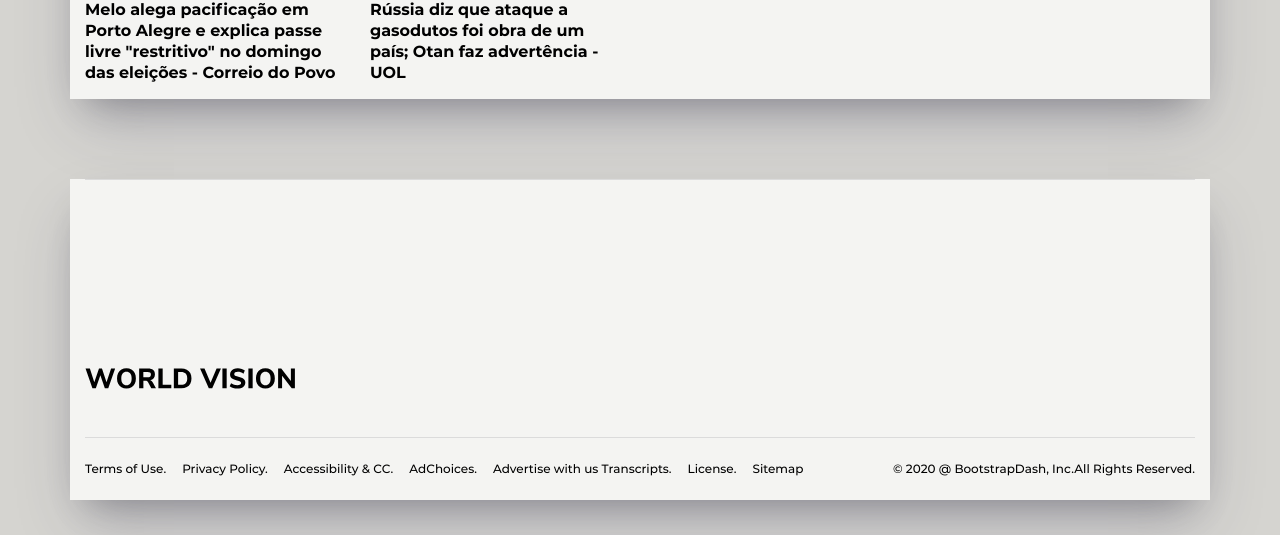
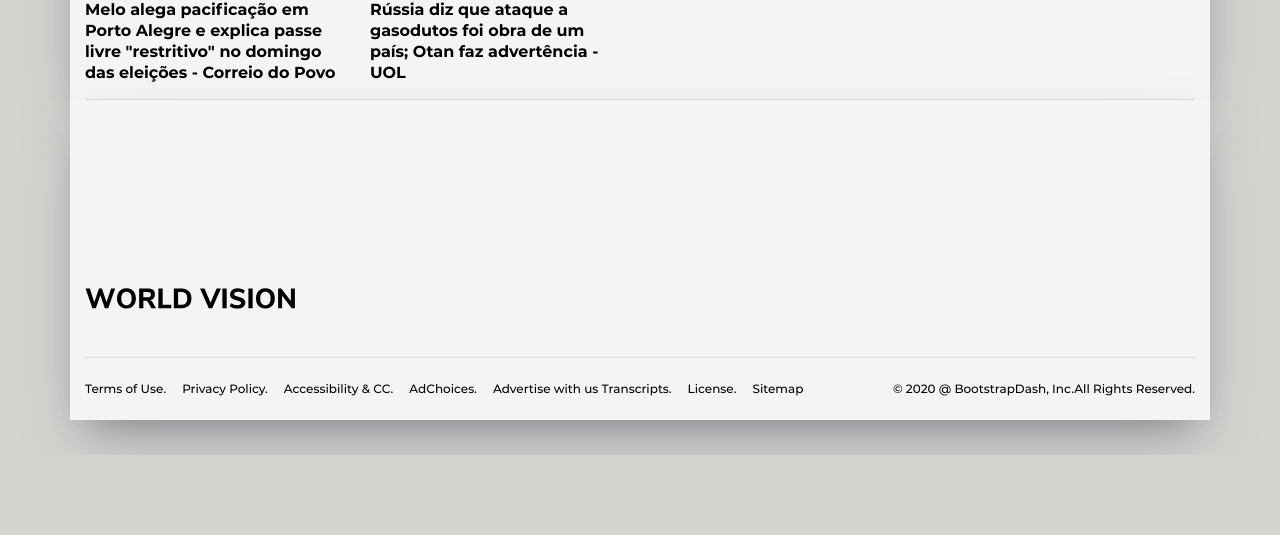
Before and after one commit to lNarcizo/hojaPage, a plain HTML site: page index.html in a window 1280 px wide. Shown: the part 3727-4262 px from the top of the page. After the commit the page ends 4182 px from the top, so only its background shows below. Drawn offline with Linux system fonts and the light colour scheme; files that its build step writes are made by us from their sources.

Commit message:
Update index.html

```diff
--- a/index.html
+++ b/index.html
@@ -711,7 +711,7 @@
         </div>
     </div>
 
-            <footer>
+            <footer style="padding: 0px 0 35px 0">
             <div class="container" style="background-color: #F4F4F2; box-shadow: rgba(50, 50, 93, 0.25) 0px 30px 60px -12px, rgba(0, 0, 0, 0.3) 0px 18px 36px -18px;">
               <div class="row">
                 <div class="col-sm-12">
```
